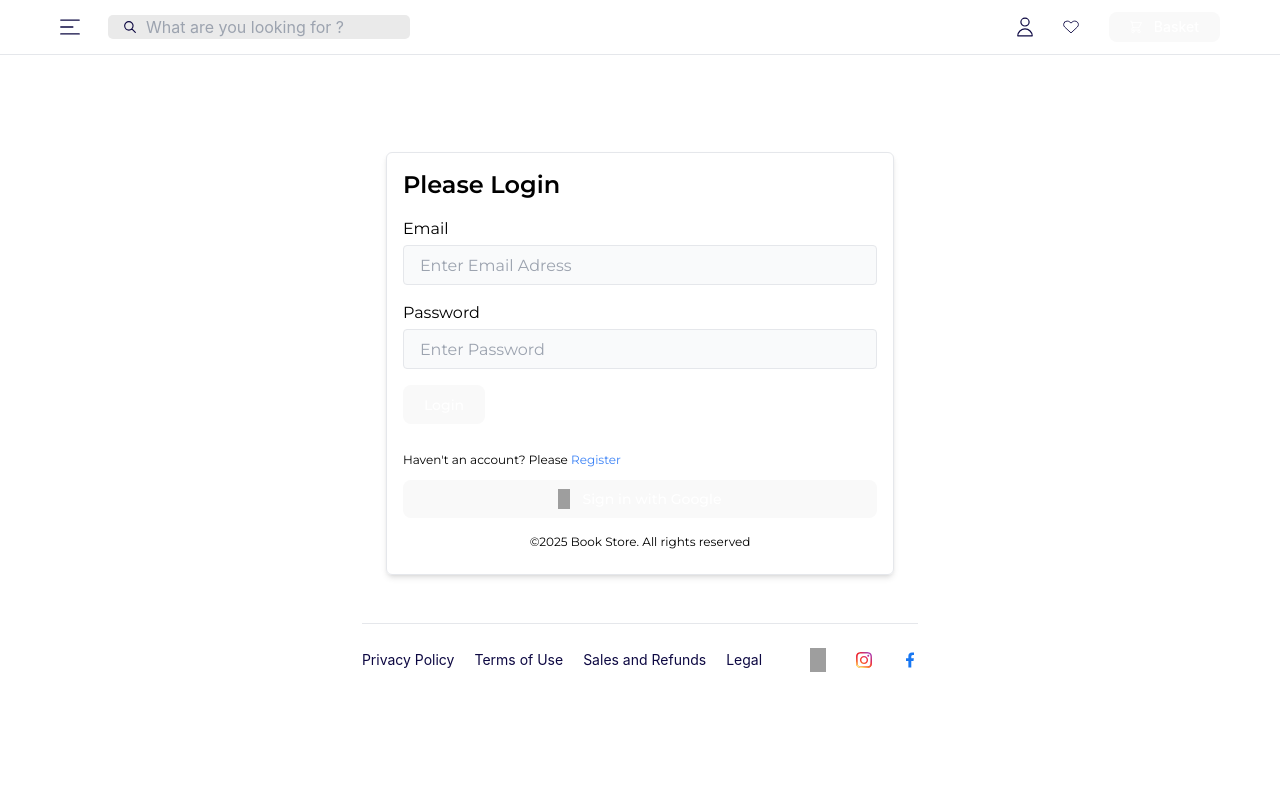
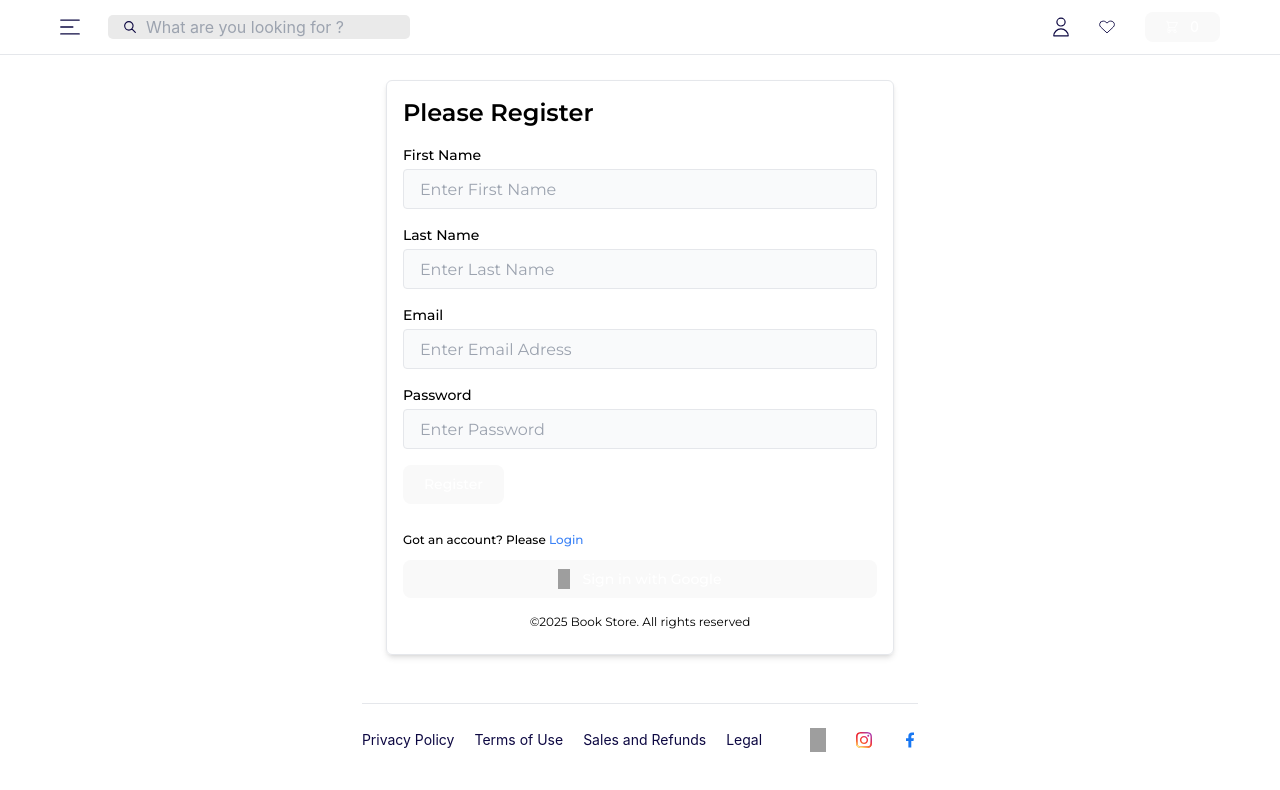
Before and after one commit to Rithik2211/book-store-management, a React (Vite) app in the folder frontend/: page /login in a window 1280 px wide. Both pictures are taken after a click on the element "Register". Shown: the top 790 px of the page. Built offline with nearby package versions, Linux system fonts and the light colour scheme; grey boxes are pictures that could not be loaded.

Commit message:
added register page (#9)

```diff
--- a/frontend/package.json
+++ b/frontend/package.json
@@ -16,6 +16,7 @@
     "@mui/styled-engine-sc": "^6.4.3",
     "react": "^18.3.1",
     "react-dom": "^18.3.1",
+    "react-hook-form": "^7.54.2",
     "react-router-dom": "^7.1.1",
     "react-slick": "^0.30.3",
     "slick-carousel": "^1.8.1",
--- a/frontend/src/components/Login.tsx
+++ b/frontend/src/components/Login.tsx
@@ -1,32 +1,93 @@
-import { Button, Card, CardActions, CardContent, TextField, Typography } from '@mui/material';
-import React from 'react'
+import { useForm, SubmitHandler } from "react-hook-form";
+import React, { useState } from 'react';
+
+type Inputs = {
+    email: string,
+    password:  string | number,
+  };
+
 
 const Login = () => {
+    const { register, handleSubmit, watch, formState: { errors } } = useForm<Inputs>();
+    const onSubmit: SubmitHandler<Inputs> = data => console.log(data);
+    const [isLogin, setIsLogin] = useState<boolean>(true);
+
+    const handleLoginSwitch = () => {
+        setIsLogin(!isLogin);
+    }
+
   return (
     <div className='container max-w-screen-2xl w-full p-6 '>
-        <div className='min-w-[200px] md:min-w-[250px] border p-4 rounded-md shadow-md flex flex-col justify-center items-center'>
-            <div className='flex flex-col gap-4 items-start w-full'>
+        {
+            isLogin ? (
+                <div className='min-w-[250px] border p-4 rounded-md shadow-md flex flex-col justify-center items-center'>
+                    <form onSubmit={handleSubmit(onSubmit)} className='flex flex-col gap-4 items-start w-full'>
                         <h2 className='text-2xl text-text font-semibold'>Please Login</h2>
                         <div className="md:col-span-5 flex flex-col items-start w-full">
-                    <label>Email</label>
-                    <input type="text" name="email" id="email" className="h-10 border mt-1 rounded px-4 w-full bg-gray-50"
-                        // defaultValue={currentUser?.email}
+                            <label className='text-sm font-medium'>Email {errors.email && <span className="text-red-500">* email is required</span>}</label>
+                            <input
+                                {...register("email", { required: true })}
+                                autoComplete="true"
+                                type="email" id="email" name="email" className="h-10 border mt-1 rounded px-4 w-full bg-gray-50 appearance-none focus:shadow focus:outline-none"
                                 placeholder="Enter Email Adress" />
                         </div>
                         <div className="md:col-span-5 flex flex-col items-start w-full">
-                    <label>Password</label>
-                    <input type="text" name="email" id="email" className="h-10 border mt-1 rounded px-4 w-full bg-gray-50"
+                            <label className='text-sm font-medium'>Password {errors.email && <span className="text-red-500">* password is required</span>}</label>
+                            <input
+                                {...register("password", { required: true })}
+                                type="password" name="passowrd" id="password" className="h-10 border mt-1 rounded px-4 w-full bg-gray-50 appearance-none focus:shadow focus:outline-none"
                                 // defaultValue={currentUser?.email}
+                                autoComplete="true"
                                 placeholder="Enter Password" />
                         </div>
-                <button className='bg-button text-white px-5 rounded-[8px] flex flex-row gap-1 md:gap-3 text-sm focus:outline-none'>Login</button>
-                <h3 className='text-xs text-text font-normal py-3'> Haven't an account? Please <span className='text-blue-500 cursor-pointer'>Register</span></h3>
-            </div>
+                        <button type="submit" className='bg-button text-white px-5 rounded-[8px] flex flex-row gap-1 md:gap-3 text-sm focus:outline-none'>Login</button>
+                        <h3 className='text-xs text-text font-medium py-3'> Haven't an account? Please <span className='text-blue-500 cursor-pointer' onClick={handleLoginSwitch}>Register</span></h3>
+                    </form>
                     <div className='flex flex-col gap-2 w-full'>
                         <button className='bg-button text-white px-5 py-2 rounded-[8px] flex flex-row gap-1 justify-center items-center md:gap-3 text-sm focus:outline-none'><img src='/Google.svg' alt='basket' className='w-3 h-5'/>Sign in with Google</button>
                         <h3 className='text-xs text-text font-normal py-2'> ©2025 Book Store. All rights reserved</h3>
                     </div>
                 </div>
+            ) :
+            (
+                // Register
+                <div className='min-w-[200px] md:min-w-[250px] border p-4 rounded-md shadow-md flex flex-col justify-center items-center'>
+                    <form className='flex flex-col gap-4 items-start w-full'>
+                        <h2 className='text-2xl text-text font-semibold'>Please Register</h2>
+                        <div className="md:col-span-5 flex flex-col items-start w-full">
+                            <label className='text-sm font-medium'>First Name</label>
+                            <input
+                                type="text" id="first" name="firstname" className="h-10 border mt-1 rounded px-4 w-full bg-gray-50 appearance-none focus:shadow focus:outline-none"
+                                placeholder="Enter First Name" />
+                        </div>
+                        <div className="md:col-span-5 flex flex-col items-start w-full">
+                            <label className='text-sm font-medium'>Last Name</label>
+                            <input
+                                type="text" id="last" name="lastname" className="h-10 border mt-1 rounded px-4 w-full bg-gray-50 appearance-none focus:shadow focus:outline-none"
+                                placeholder="Enter Last Name" />
+                        </div>
+                        <div className="md:col-span-5 flex flex-col items-start w-full">
+                            <label className='text-sm font-medium'>Email</label>
+                            <input
+                                type="email" id="email" name="email" className="h-10 border mt-1 rounded px-4 w-full bg-gray-50 appearance-none focus:shadow focus:outline-none"
+                                placeholder="Enter Email Adress" />
+                        </div>
+                        <div className="md:col-span-5 flex flex-col items-start w-full">
+                            <label className='text-sm font-medium'>Password</label>
+                            <input
+                                type="password" id="password" name="password" className="h-10 border mt-1 rounded px-4 w-full bg-gray-50 appearance-none focus:shadow focus:outline-none"
+                                placeholder="Enter Password" />
+                        </div>
+                        <button type='submit' className='bg-button text-white px-5 rounded-[8px] flex flex-row gap-1 md:gap-3 text-sm focus:outline-none'>Register</button>
+                        <h3 className='text-xs text-text font-medium py-3'> Got an account? Please <span className='text-blue-500 cursor-pointer' onClick={handleLoginSwitch}>Login</span></h3>
+                    </form>
+                    <div className='flex flex-col gap-2 w-full'>
+                        <button className='bg-button text-white px-5 py-2 rounded-[8px] flex flex-row gap-1 justify-center items-center md:gap-3 text-sm focus:outline-none'><img src='/Google.svg' alt='basket' className='w-3 h-5'/>Sign in with Google</button>
+                        <h3 className='text-xs text-text font-normal py-2'> ©2025 Book Store. All rights reserved</h3>
+                    </div>
+                </div>
+            )
+        }
     </div>
   )
 }
--- a/frontend/src/components/NavigationBar.tsx
+++ b/frontend/src/components/NavigationBar.tsx
@@ -1,8 +1,9 @@
-import React from 'react';
+import React, { useState } from 'react';
 import { useNavigate } from 'react-router-dom';
 
 const NavigationBar = () => {
     const navigate = useNavigate();
+    const [count, setCount] = useState(0);
 
   const handleClick = () => {
     navigate('/')
@@ -20,7 +21,7 @@ const NavigationBar = () => {
             <img src='/Account.svg' alt='account' className='w-4 h-6' onClick={() => navigate('/login')}/>
             <img src='/Favorite.svg' alt='favorite' className='w-4 h-6 hidden md:block'/>
             <div>
-                <button className='bg-button text-white px-5 py-1 rounded-[8px] flex flex-row gap-1 md:gap-3 text-sm focus:outline-none' onClick={() => navigate('/cart')}><img src='/basket.svg' alt='basket' className='w-3 h-5'/>Basket</button>
+                <button className='bg-button text-white px-5 py-1 rounded-[8px] flex flex-row gap-1 md:gap-3 text-sm focus:outline-none' onClick={() => navigate('/cart')}><img src='/basket.svg' alt='basket' className='w-3 h-5'/>{count}</button>
             </div>
         </div>
     </div>
```
Also changed, not shown: 1 other file (tests, documents, lock files or other folders). Lines whose indentation alone changed are shown as unchanged.
